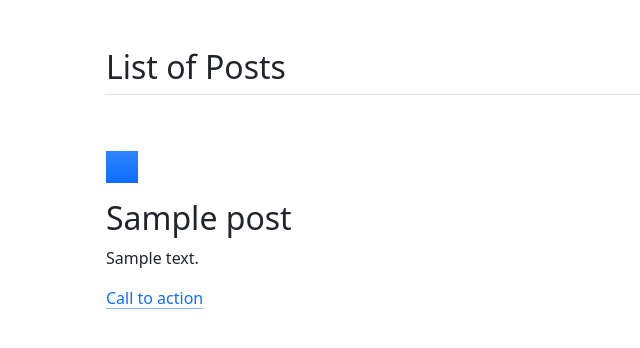
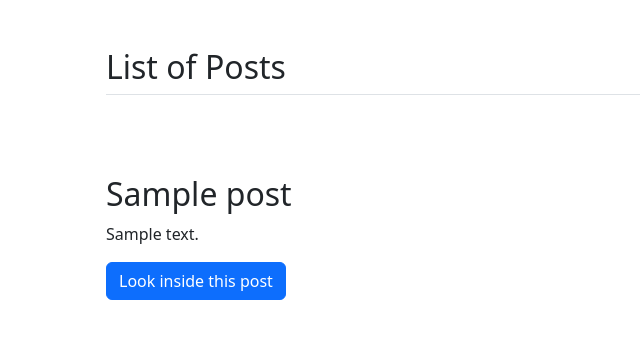
Before and after one commit to kubix283/Blog_Public, a Django app: page / in a window 1280 px wide. Shown: the top 348 px of the page, without its empty margins (0-640 px from the left). Run offline with Django 3.2, Linux system fonts and the light colour scheme; tables that the repository leaves empty hold one stand-in row (values such as "Sample post").

Commit message:
Created Post details view and urls and template

```diff
--- a/blog/blog_app/models.py
+++ b/blog/blog_app/models.py
@@ -5,3 +5,7 @@ class Post(models.Model):
     title = models.CharField(max_length=100)
     description = models.TextField()
     date_created = models.DateTimeField(auto_now_add=True)
+
+    def __str__(self):
+        first_title = self.title.split(' ')
+        return ' '.join(first_title[:3])
--- a/blog/blog_app/urls.py
+++ b/blog/blog_app/urls.py
@@ -4,4 +4,5 @@ from . import views
 
 urlpatterns = [
     path('', views.PostListView.as_view(), name='post_list'),
+    path('<int:pk>/', views.PostDetailView.as_view(), name='post_detail'),
 ]
--- a/blog/blog_app/views.py
+++ b/blog/blog_app/views.py
@@ -1,9 +1,16 @@
 from django.shortcuts import render
 from .models import Post
-from django.views.generic import ListView
+from django.views.generic import ListView, DetailView
 
 
 class PostListView(ListView):
     model = Post
     context_object_name = 'posts'
     template_name = 'post_list.html'
+    ordering = ['date_created']
+
+
+class PostDetailView(DetailView):
+    model = Post
+    context_object_name = 'post'
+    template_name = 'post_detail.html'
--- a/blog/templates/post_list.html
+++ b/blog/templates/post_list.html
@@ -6,13 +6,11 @@
     {% for post in posts %}
       <div class="feature col">
         <div class="feature-icon d-inline-flex align-items-center justify-content-center text-bg-primary bg-gradient fs-2 mb-3">
-          <svg class="bi" width="1em" height="1em">{{post.id}}</svg>
         </div>
         <h3 class="fs-2">{{post.title}}</h3>
         <p>{{post.description}}</p>
-        <a href="#" class="icon-link">
-          Call to action
-          <svg class="bi"><use xlink:href="#chevron-right"></use></svg>
+        <a href="{% url 'post_detail' post.pk %}" class="btn btn-primary">
+          Look inside this post
         </a>
       </div>
       {% endfor %}
```
Also changed, not shown: blog/templates/post_detail.html (added, +16 -0 lines).
